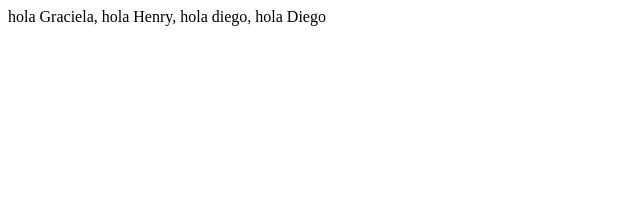
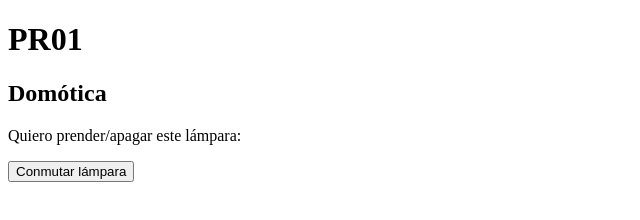
Before and after one commit to MiguelS2019/CASPR01, a plain HTML site: page index.html in a window 1280 px wide. Shown: the whole page, without its empty margins (0-640 px from the left). Drawn offline with Linux system fonts and the light colour scheme.

Commit message:
5 commit

```diff
--- /dev/null
+++ b/codigos.js
@@ -0,0 +1,5 @@
+function conmutarlamp()
+{
+    console.log("Se conmuto lampara 01");
+    alert("Se conmuto lampara 01");
+}
--- a/index.html
+++ b/index.html
@@ -7,6 +7,10 @@
     <title>CAS_PR01</title>
 </head>
 <body>
-    hola Graciela, hola Henry, hola diego, hola Diego
+    <h1>PR01</h1>
+    <h2>Domótica</h2>
+    <p>Quiero prender/apagar este lámpara: </p>
+    <input type = "button" id = "lamp01" value = "Conmutar lámpara" onclick = "conmutarlamp()">
+    <script src = "codigos.js"></script>
 </body>
 </html>
```
